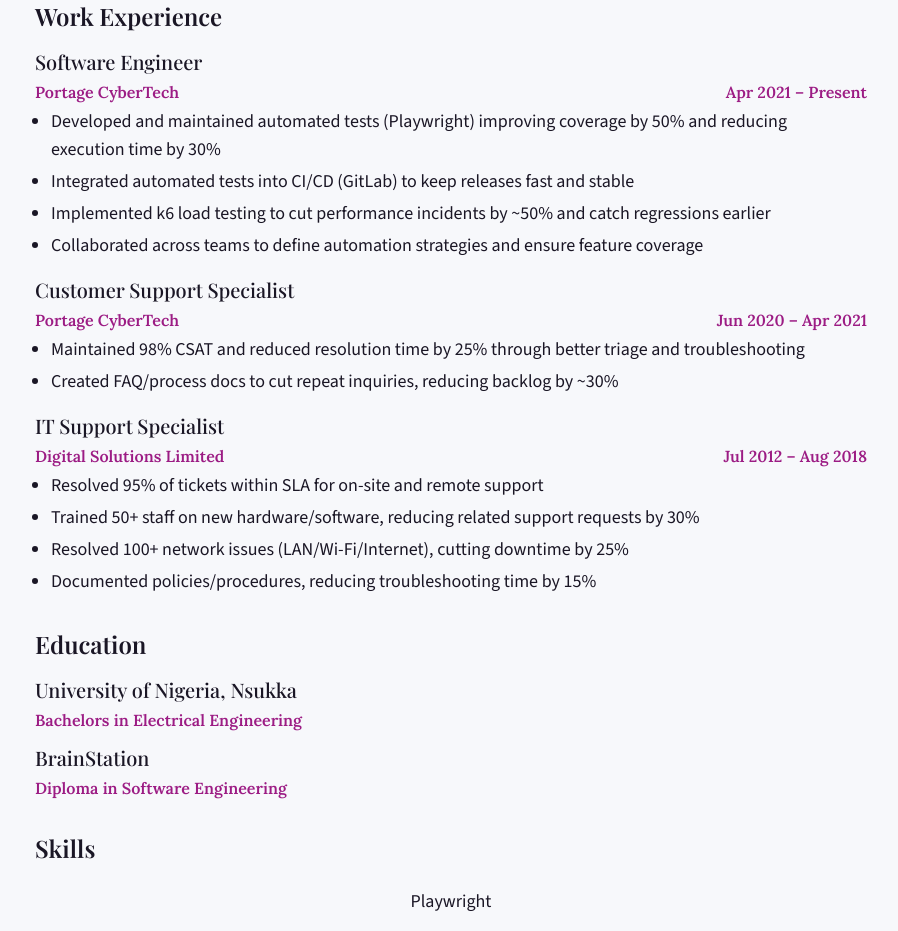
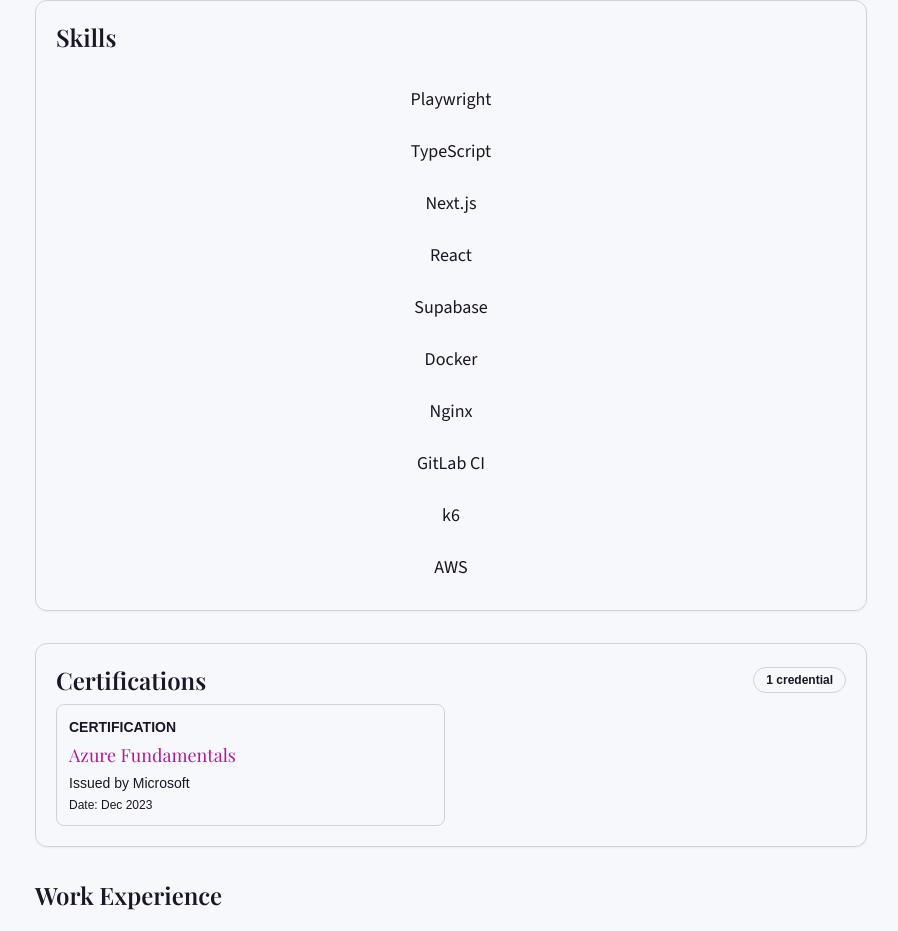
Before and after one commit to beretests/portfolio-app-next, a Next.js app: page /resume in a window 1280 px wide. Shown: the part 279-1210 px from the top of the page, without its empty margins (189-1087 px from the left). Built offline with nearby package versions, Linux system fonts and the light colour scheme; no server answers; the database is empty; what @khoohaoyit/tailwind-grid-center would draw is missing.

Commit message:
update resume style

```diff
--- a/app/resume/page.tsx
+++ b/app/resume/page.tsx
@@ -1,8 +1,22 @@
-import SkillsIcons, { iconNames, type IconName, type SkillsIconItem } from "../components/SkillsIcon";
+import SkillsIcons, {
+  iconNames,
+  type IconName,
+  type SkillsIconItem,
+} from "../components/SkillsIcon";
 import { supabaseAdmin } from "@/lib/supabase-server";
 
-type WorkItem = { role: string; company: string; dates: string; bullets: string[] };
-type EducationItem = { school: string; degree: string; dates: string; details?: string };
+type WorkItem = {
+  role: string;
+  company: string;
+  dates: string;
+  bullets: string[];
+};
+type EducationItem = {
+  school: string;
+  degree: string;
+  dates: string;
+  details?: string;
+};
 type CertificationItem = { name: string; issuer?: string; date?: string };
 type LangFramework = { name: string; icon?: string | null };
 
@@ -44,11 +58,32 @@
     },
   ],
   education: [
-    { school: "University of Nigeria, Nsukka", degree: "Bachelors in Electrical Engineering", dates: "" },
-    { school: "BrainStation", degree: "Diploma in Software Engineering", dates: "" },
+    {
+      school: "University of Nigeria, Nsukka",
+      degree: "Bachelors in Electrical Engineering",
+      dates: "",
+    },
+    {
+      school: "BrainStation",
+      degree: "Diploma in Software Engineering",
+      dates: "",
+    },
   ],
-  skills: ["Playwright", "TypeScript", "Next.js", "React", "Supabase", "Docker", "Nginx", "GitLab CI", "k6", "AWS"],
-  certifications: [{ name: "Azure Fundamentals", issuer: "Microsoft", date: "Dec 2023" }],
+  skills: [
+    "Playwright",
+    "TypeScript",
+    "Next.js",
+    "React",
+    "Supabase",
+    "Docker",
+    "Nginx",
+    "GitLab CI",
+    "k6",
+    "AWS",
+  ],
+  certifications: [
+    { name: "Azure Fundamentals", issuer: "Microsoft", date: "Dec 2023" },
+  ],
   languages_frameworks: [
     { name: "React", icon: "React" },
     { name: "Javascript", icon: "Javascript" },
@@ -82,23 +117,31 @@
 export default async function ResumePage() {
   const { data: content } = await supabaseAdmin
     .from("resume_content")
-    .select("headline,summary,work,education,skills,certifications,languages_frameworks")
+    .select(
+      "headline,summary,work,education,skills,certifications,languages_frameworks"
+    )
     .eq("id", "primary")
     .single();
 
   const headline = content?.headline || fallback.headline;
   const summary = content?.summary || fallback.summary;
   const work = ((content?.work as WorkItem[]) || fallback.work) as WorkItem[];
-  const education = ((content?.education as EducationItem[]) || fallback.education) as EducationItem[];
+  const education = ((content?.education as EducationItem[]) ||
+    fallback.education) as EducationItem[];
   const skills = (content?.skills as string[]) || fallback.skills;
-  const certifications = ((content?.certifications as CertificationItem[]) || fallback.certifications) as CertificationItem[];
+  const certifications = ((content?.certifications as CertificationItem[]) ||
+    fallback.certifications) as CertificationItem[];
   const allowedIcons = new Set<IconName>(iconNames);
-  const languages: SkillsIconItem[] = ((content?.languages_frameworks as LangFramework[]) || fallback.languages_frameworks).map(
-    (l) => ({
-      name: l.name,
-      icon: typeof l.icon === "string" && allowedIcons.has(l.icon as IconName) ? (l.icon as IconName) : null,
-    })
-  );
+  const languages: SkillsIconItem[] = (
+    (content?.languages_frameworks as LangFramework[]) ||
+    fallback.languages_frameworks
+  ).map((l) => ({
+    name: l.name,
+    icon:
+      typeof l.icon === "string" && allowedIcons.has(l.icon as IconName)
+        ? (l.icon as IconName)
+        : null,
+  }));
 
   const hasContent =
     Boolean(summary) ||
@@ -118,7 +161,9 @@
           {headline}
         </p>
         {summary && (
-          <p className="text-foreground/80 font-[family-name:var(--font-body)]">{summary}</p>
+          <p className="text-foreground/80 font-[family-name:var(--font-body)]">
+            {summary}
+          </p>
         )}
       </header>
 
@@ -126,6 +171,68 @@
         <p className="text-foreground/70 font-[family-name:var(--font-body)]">
           Resume content is being updated.
         </p>
+      )}
+
+      {skills.length > 0 && (
+        <section className="rounded-xl border border-borderSecondary bg-background/60 p-4 sm:p-5 shadow-sm space-y-3">
+          <div className="flex flex-col sm:flex-row sm:items-center sm:justify-between gap-3">
+            <div className="space-y-1">
+              <h2 className="text-2xl font-[family-name:var(--font-headings)] font-semibold">
+                Skills
+              </h2>
+            </div>
+          </div>
+          <div className="h-px bg-borderSecondary/60" />
+          <div className="grid md:grid-cols-center-3 font-[family-name:var(--font-body)] gap-2 md:text-lg">
+            {skills.map((skill, index) => (
+              <div
+                key={index}
+                className="rounded-md p-2 text-center bg-borderSecondary/50 text-foreground"
+              >
+                {skill}
+              </div>
+            ))}
+          </div>
+        </section>
+      )}
+
+      {certifications.length > 0 && (
+        <section className="rounded-xl border border-borderSecondary bg-background/60 p-4 sm:p-5 shadow-sm">
+          <div className="flex flex-col sm:flex-row sm:items-center sm:justify-between gap-3 mb-2">
+            <h2 className="text-2xl font-[family-name:var(--font-headings)] font-semibold">
+              Certifications
+            </h2>
+            <span className="inline-flex items-center rounded-full border border-borderSecondary bg-secondary/20 px-3 py-1 text-xs font-semibold text-foreground">
+              {certifications.length} credential
+              {certifications.length > 1 ? "s" : ""}
+            </span>
+          </div>
+          <div className="grid gap-3 sm:grid-cols-2">
+            {certifications.map((cert, idx) => (
+              <div
+                key={idx}
+                className="rounded-lg border border-borderSecondary bg-background p-3 space-y-1"
+              >
+                <p className="text-sm uppercase text-foreground/70 font-semibold">
+                  Certification
+                </p>
+                <p className="text-lg font-[family-name:var(--font-headings)] text-primary">
+                  {cert.name}
+                </p>
+                {cert.issuer && (
+                  <p className="text-sm text-foreground/80">
+                    Issued by {cert.issuer}
+                  </p>
+                )}
+                {cert.date && (
+                  <p className="text-xs text-foreground/70">
+                    Date: {cert.date}
+                  </p>
+                )}
+              </div>
+            ))}
+          </div>
+        </section>
       )}
 
       {work.length > 0 && (
@@ -181,44 +288,18 @@
         </section>
       )}
 
-      {skills.length > 0 && (
-        <section>
-          <h2 className="text-2xl font-[family-name:var(--font-headings)] font-semibold mb-4">
-            Skills
-          </h2>
-          <div className="grid md:grid-cols-center-3 font-[family-name:var(--font-body)] gap-2 md:text-lg">
-            {skills.map((skill, index) => (
-              <div key={index} className="rounded-md p-2 text-center">
-                {skill}
-              </div>
-            ))}
+      {languages.length > 0 && (
+        <section className="rounded-xl border border-borderSecondary bg-background/60 p-4 sm:p-5 shadow-sm space-y-3">
+          <div className="flex flex-col sm:flex-row sm:items-center sm:justify-between gap-3">
+            <h2 className="text-2xl font-[family-name:var(--font-headings)] font-semibold">
+              Languages & Frameworks
+            </h2>
+            <span className="inline-flex items-center rounded-full border border-borderSecondary bg-secondary/20 px-3 py-1 text-xs font-semibold text-foreground">
+              {languages.length} stack items
+            </span>
           </div>
-        </section>
-      )}
-
-      {languages.length > 0 && (
-        <section>
-          <h2 className="text-2xl font-[family-name:var(--font-headings)] font-semibold mb-4">
-            Languages & Frameworks
-          </h2>
+          <div className="h-px bg-borderSecondary/60" />
           <SkillsIcons items={languages} />
-        </section>
-      )}
-
-      {certifications.length > 0 && (
-        <section>
-          <h2 className="text-2xl font-[family-name:var(--font-headings)] font-semibold mb-4">
-            Certifications
-          </h2>
-          <ul className="list-disc pl-6 font-[family-name:var(--font-body)]">
-            {certifications.map((cert, idx) => (
-              <li key={idx}>
-                {cert.name}
-                {cert.issuer ? `, ${cert.issuer}` : ""}
-                {cert.date ? ` (${cert.date})` : ""}
-              </li>
-            ))}
-          </ul>
         </section>
       )}
     </div>
```
